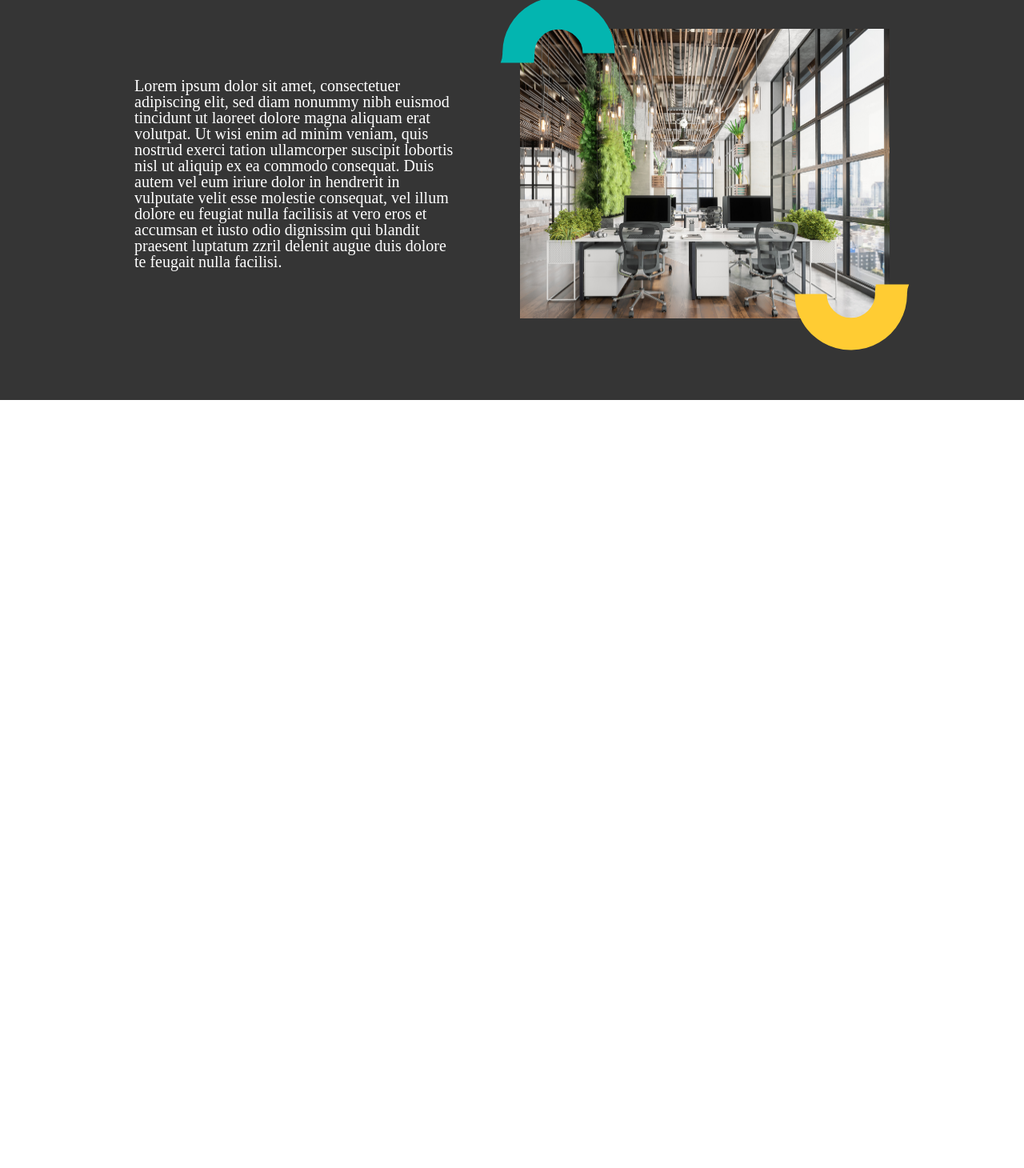
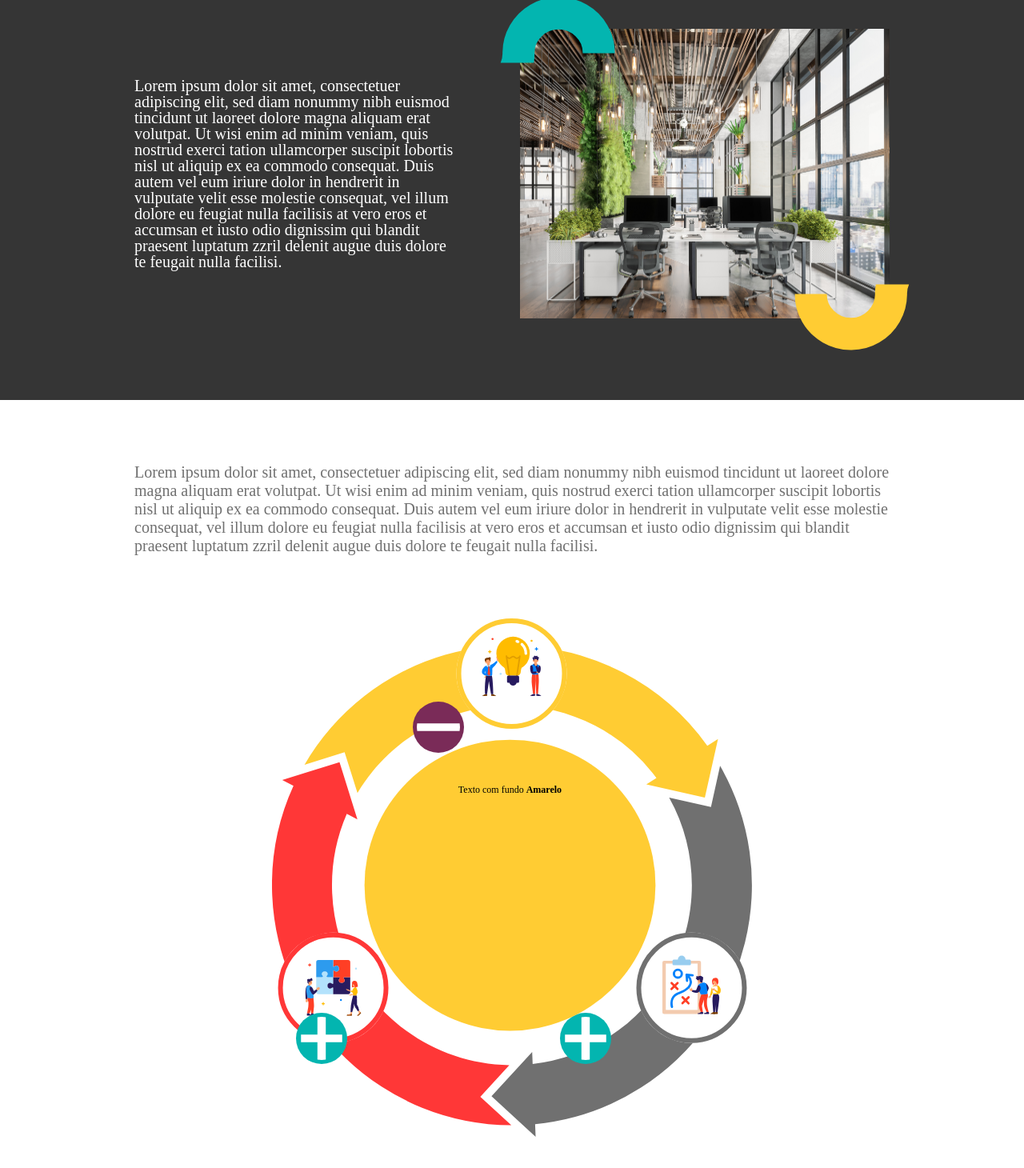
Before and after one commit to georgefms/js-dot-frontendchallenge, a website: page index.html in a window 1280 px wide. Shown: the part 2592-4052 px from the top of the page at 80% size. Before the commit the page ends 3092 px from the top, so only its background shows below. Drawn offline with Linux system fonts and the light colour scheme.

Commit message:
Feat: Creating interactive section
Based on 1980x  resolution

```diff
--- a/index.html
+++ b/index.html
@@ -93,7 +93,17 @@
       </div>
     </div>
 
-    <div class="interactive-circle"></div>
+    <div class="interactive-circle">
+      <p class="interactive-circle-text">Lorem ipsum dolor sit amet, consectetuer adipiscing elit, sed diam nonummy nibh euismod tincidunt ut laoreet dolore magna aliquam erat volutpat. Ut wisi enim ad minim veniam, quis nostrud exerci tation ullamcorper suscipit lobortis nisl ut aliquip ex ea commodo consequat. Duis autem vel eum iriure dolor in hendrerit in vulputate velit esse molestie consequat, vel illum dolore eu feugiat nulla facilisis at vero eros et accumsan et iusto odio dignissim qui blandit praesent luptatum zzril delenit augue duis dolore te feugait nulla facilisi.
+      </p>
+      <div class="interactive-circle-wrapper">
+        <img class="toggle-icon-minos" id="yellow-toggle" src="/src/assets/icons/icon-minos.svg" alt="toggle icon">
+        <img class="toggle-icon-plus" id="gray-toggle" src="/src/assets/icons/icon-plus.svg" alt="toggle icon">
+        <img class="toggle-icon-plus" id="red-toggle" src="/src/assets/icons/icon-plus.svg" alt="toggle icon">
+        <img class="interactive-circle-image" src="/src/assets/icons/interactive.svg" alt="circle">
+        <span class="interactive-circle-inner-text">Texto com fundo <strong>Amarelo</strong></span>
+      </div>
+    </div>
 
   </main>
   <footer class="footer">
--- a/src/scss/main.scss
+++ b/src/scss/main.scss
@@ -216,3 +216,71 @@
 		height: 362px;
 	}
 }
+
+.interactive-circle{
+	background-color: #ffffff;
+	height: 1000px;
+	display: flex;
+	flex-direction: column;
+	align-items: center;
+	justify-content: space-evenly;
+
+	&-text{
+		width: 944px;
+		text-align: left;
+		white-space: normal;
+		font-size: $p-desktop;
+		color: $p-color;
+	}
+
+	&-wrapper{
+		position: relative;
+		display: flex;
+		align-items: center;
+	}
+
+	&-inner-text{
+		height: 335px;
+		width: 335px;
+		scale: 75%;
+		background-color: $quaternary-color;
+		position: absolute;
+		top: 14%;
+		right: 10%;
+		padding: 75px;
+		border-radius: 100%;
+		text-align: center;
+		text-justify: auto;
+	}
+}
+
+.toggle-icon-minos{
+	background-color: $primary-color;
+	width: 54px;
+	height: 54px;
+	border-radius: 100%;
+	position: absolute;
+	padding: 5px;
+}
+
+.toggle-icon-plus{
+	background-color: $senary-color;
+	width: 54px;
+	height: 54px;
+	border-radius: 100%;
+	position: absolute;
+	padding: 5px;
+}
+
+#yellow-toggle{
+	top: 16%;
+	right: 60%;
+}
+#gray-toggle{
+	bottom: 14%;
+	left: 60%;
+}
+#red-toggle{
+	bottom: 14%;
+	left: 5%;
+}
```
Also changed, not shown: src/dist/css/main.css.
